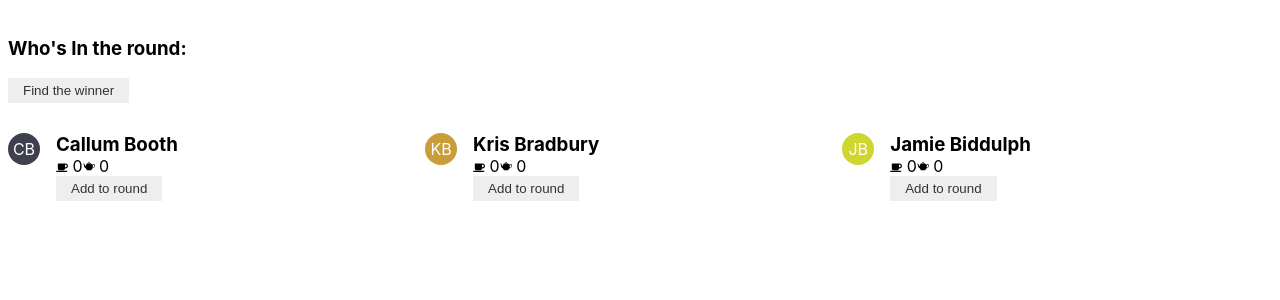
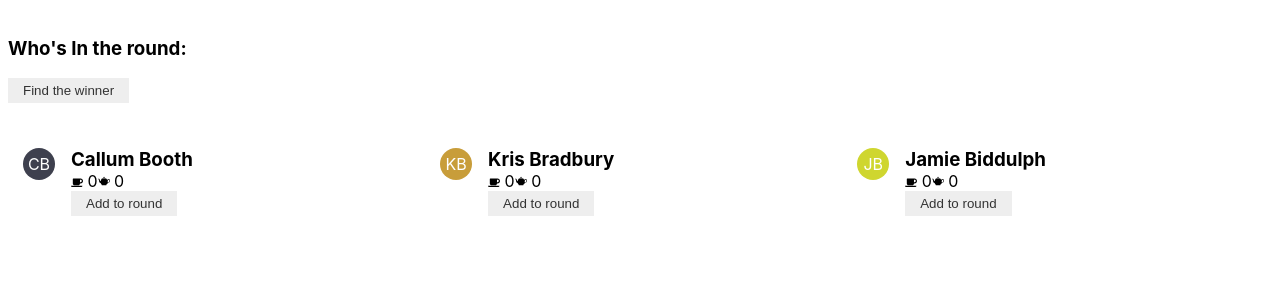
Before and after one commit to callumbooth/teaflip, a React (Create React App) app: page / in a window 1280 px wide. Shown: the top 300 px of the page. Built offline with nearby package versions, Linux system fonts and the light colour scheme.

Commit message:
fixes spacing

```diff
--- a/src/App.scss
+++ b/src/App.scss
@@ -16,7 +16,8 @@
         }
         .person {
             flex: 1 1 100%;
-            max-width: 33%;
+            max-width: calc(33% - 30px);
+            padding: 15px;
             .profile-image {
                 width: 32px;
                 height: 32px;
```
